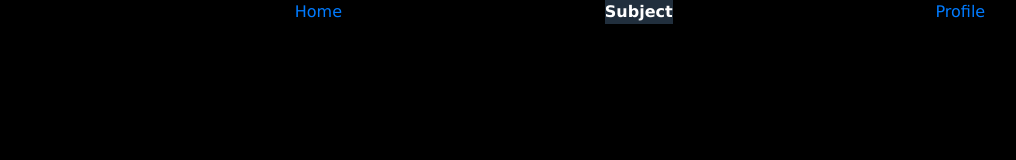
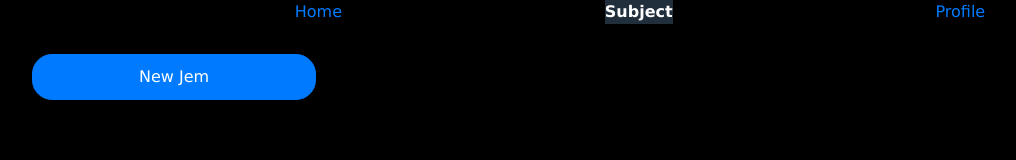
Before and after one commit to ReutLeib/JeMusic_ClientSide, a React app: page /Subject in a window 1280 px wide. Shown: the whole page, without its empty margins (32-1048 px from the left). Built offline with nearby package versions, Linux system fonts and the light colour scheme; no server answers.

Commit message:
with new jem

```diff
--- a/src/Components/Home.js
+++ b/src/Components/Home.js
@@ -11,6 +11,7 @@ class Home extends Component {
           return (
       <div className='book'>
           <div>{this.props.children}</div>
+          <a href="#" class="btn btn-primary followSub">Follow</a>
         </div>
     );
   }
--- a/src/Components/style.css
+++ b/src/Components/style.css
@@ -2,3 +2,17 @@
   background-color: red;
   color: white;
 }
+
+.followSub{
+  display: block;
+  border-radius: 20px;
+}
+
+.newJem{
+  padding: 10px;
+  border-radius: 20px;
+  padding-right: 106px;
+  padding-left: 106px;
+  margin-top: 30px;
+  margin-bottom: 30px;
+}
--- a/src/Header.js
+++ b/src/Header.js
@@ -14,6 +14,7 @@ class Header extends Component {
     };
     render() {
         return (
+            <div>
             <div style={this.header}>
                 <NavLink exact to="/" activeStyle={this.active}>
                 Home
@@ -25,5 +26,7 @@ class Header extends Component {
                 Profile
                 </NavLink>
             </div>
+            <a href="#" class="btn btn-primary newJem">New Jem</a>
+            </div>
 );}}
 export default Header;
```
